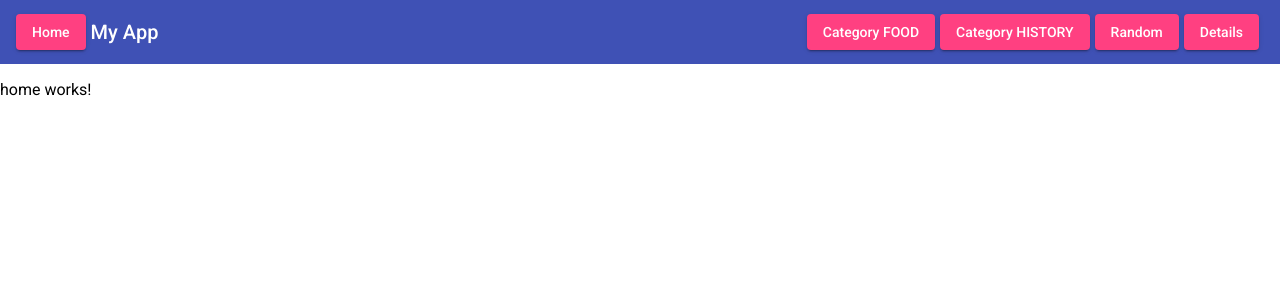
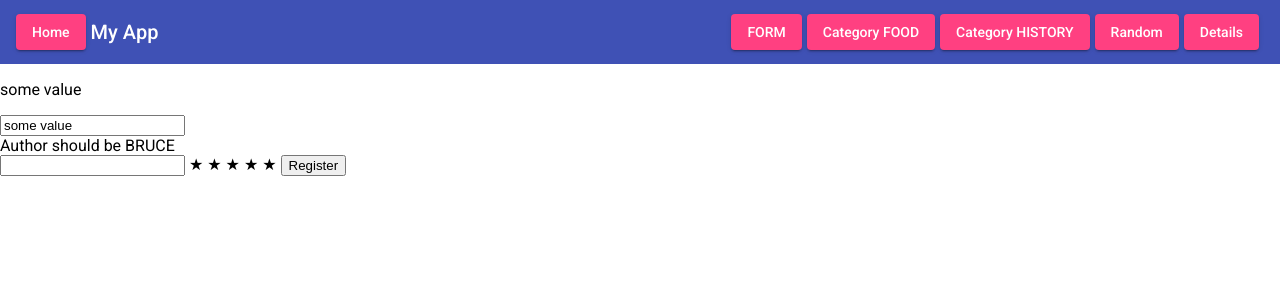
Before and after one commit to alexandruminzatanu/angular-intermediate-28-09-2022, an Angular app in the folder chuck-app/: page /form in a window 1280 px wide. Before the commit this address led to /. Shown: the top 300 px of the page. Built offline with nearby package versions, Linux system fonts and the light colour scheme.

Commit message:
added custom from

```diff
--- a/chuck-app/src/app/app.component.html
+++ b/chuck-app/src/app/app.component.html
@@ -19,6 +19,7 @@
   <button mat-raised-button color="accent">Home</button>
   <span>My App</span>
   <span class="example-spacer"></span>
+  <button mat-raised-button color="accent" routerLink="form">FORM</button>
   <button mat-raised-button color="accent" routerLink="category/food">Category FOOD</button>
   <button mat-raised-button color="accent" routerLink="category/history" [queryParams]="{sort: 'ASC'}">Category HISTORY</button>
   <button mat-raised-button color="accent"routerLink="random">Random</button>
--- /dev/null
+++ b/chuck-app/src/app/joke-form/joke-form.component.html
@@ -0,0 +1,54 @@
+<p>
+    {{ joke }}
+</p>
+
+<!-- <input matInput [ngModel]="joke" (ngModelChange)="showJoke($event)">  -->
+
+
+<form [formGroup]="jokeForm" (ngSubmit)="onSubmitReactive()">
+    <input formControlName="author">
+    <div *ngIf="jokeForm.controls['author'].errors && jokeForm.controls['author'].errors['invalidValue']">
+        Author should be BRUCE
+      </div>
+
+    <input formControlName="joke">
+    <div *ngIf="jokeForm.controls['joke'].errors && jokeForm.controls['joke'].errors['minlength']">
+        Joke should be at least 4 characters long.
+      </div>
+
+    <app-star-rating formControlName="rating" [count]="10"></app-star-rating>
+
+    <button type="submit">Register</button>
+    <!-- <button type="button" (click)="newJokeForm.reset()">Reset</button> -->
+</form>
+
+
+
+<!-- <form #newJokeForm="ngForm" (ngSubmit)="onSubmit(newJokeForm)">
+    <input
+      type="text"
+      placeholder="Joke"
+      required
+      minlength="4"
+      [(ngModel)]="joke"
+      name="joke"
+      #writtenJoke="ngModel"
+    />
+    <div *ngIf="!writtenJoke.valid && writtenJoke.touched">Joke is required!</div>
+    <div *ngIf="writtenJoke.errors && writtenJoke.errors['minlength']">
+      Joke be at least 4 characters long.
+    </div>
+
+    <input
+      type="text"
+      placeholder="Author"
+      required
+      [(ngModel)]="author"
+      name="author"
+      #jokeAuthor="ngModel"
+    />
+    <div *ngIf="!jokeAuthor.valid && jokeAuthor.touched">Author is required!</div>
+
+    <button type="submit">Register</button>
+    <button type="button" (click)="newJokeForm.reset()">Reset</button>
+  </form> -->
--- /dev/null
+++ b/chuck-app/src/app/joke-form/joke-form.component.ts
@@ -0,0 +1,45 @@
+import { Component, OnInit } from '@angular/core';
+import { AbstractControl, FormControl, FormGroup, ValidationErrors, ValidatorFn, Validators } from '@angular/forms';
+
+@Component({
+  selector: 'app-joke-form',
+  templateUrl: './joke-form.component.html',
+  styleUrls: ['./joke-form.component.scss']
+})
+export class JokeFormComponent implements OnInit {
+
+  joke: string = 'some value';
+  author: string = '';
+
+  jokeForm: FormGroup = new FormGroup({
+    'author': new FormControl('some value', [Validators.required, this.valueValidator()]),
+    'joke': new FormControl('', [Validators.required, Validators.minLength(4)]),
+    'rating': new FormControl(7)
+  });
+
+  constructor() { }
+
+  ngOnInit(): void {
+    this.jokeForm.controls['joke'].statusChanges.subscribe(value => console.log(value));
+    this.jokeForm.controls['rating'].disable();
+  }
+
+  showJoke(value: string){
+    console.log(value);
+  }
+
+  onSubmit(newJokeForm: any){
+    console.log(newJokeForm);
+  }
+
+  onSubmitReactive() {
+    console.log(this.jokeForm);
+  }
+
+  valueValidator(): ValidatorFn {
+    return (control: AbstractControl): null | ValidationErrors => {
+      const isValid = control.value === 'bruce';
+      return isValid ? null : { 'invalidValue': {  } };
+    }
+  }
+}
--- /dev/null
+++ b/chuck-app/src/app/star-rating/star-rating.component.html
@@ -0,0 +1,6 @@
+<ng-container *ngFor="let star of stars">
+  <span (click)="changeScore(star)">
+    <ng-container *ngIf="star <= score; else emptyStar"> &#9733; </ng-container>
+    <ng-template #emptyStar> &#9734; </ng-template>
+  </span>
+</ng-container>
--- /dev/null
+++ b/chuck-app/src/app/star-rating/star-rating.component.ts
@@ -0,0 +1,99 @@
+import { Component, Input } from '@angular/core';
+import {
+  AbstractControl,
+  ControlValueAccessor,
+  NG_VALIDATORS,
+  NG_VALUE_ACCESSOR,
+  ValidationErrors,
+  Validator,
+} from '@angular/forms';
+
+@Component({
+  selector: 'app-star-rating',
+  templateUrl: 'star-rating.component.html',
+  styleUrls: ['./star-rating.component.scss'],
+  providers: [
+    {
+      provide: NG_VALUE_ACCESSOR,
+      multi: true,
+      useExisting: StarRatingComponent,
+    },
+    {
+      provide: NG_VALIDATORS,
+      multi: true,
+      useExisting: StarRatingComponent,
+    },
+  ],
+})
+export class StarRatingComponent implements ControlValueAccessor, Validator {
+  @Input() count: number = 5;
+
+  stars: number[] = [];
+  score: number = 2;
+
+  onChange = (score: number) => {
+
+  };
+
+  onTouched = () => {
+    this.touched = true;
+  };
+
+  touched: boolean = false;
+
+  disabled: boolean = false;
+
+  constructor() {
+    for (let i = 0; i < this.count; i++) {
+      this.stars.push(i + 1);
+    }
+  }
+
+  changeScore(score: number): void {
+    this.markAsTouched();
+    if (!this.disabled) {
+      this.score = score;
+      this.onChange(this.score);
+    }
+  }
+
+  //////////////////////////////////// 2
+  // called by the Angular form
+  writeValue(obj: any): void {
+    this.score = obj;
+  }
+
+  registerOnChange(fn: any): void {
+    this.onChange = fn;
+  }
+
+  registerOnTouched(fn: any): void {
+    this.onTouched = fn;
+  }
+
+  setDisabledState(disabled: boolean) {
+    this.disabled = disabled;
+  }
+
+  markAsTouched() {
+    if (!this.touched) {
+      this.onTouched();
+      this.touched = true;
+    }
+  }
+
+  //////
+  validate(control: AbstractControl): ValidationErrors | null {
+    // const score = control.value;
+    // if (score < 5) {
+    //   return {
+    //     mustBePerfect: {
+    //       score: score,
+    //     },
+    //   };
+    // }
+
+    return null;
+  }
+  /////////////////////////////
+}
```
Also changed, not shown: chuck-app/src/app/app-routing.module.ts (+7 -1 lines), chuck-app/src/app/app.module.ts (+13 -2 lines), chuck-app/src/app/joke-form/joke-form.component.scss (added), chuck-app/src/app/star-rating/star-rating.component.scss (added), 2 other files (tests, documents, lock files or other folders).
